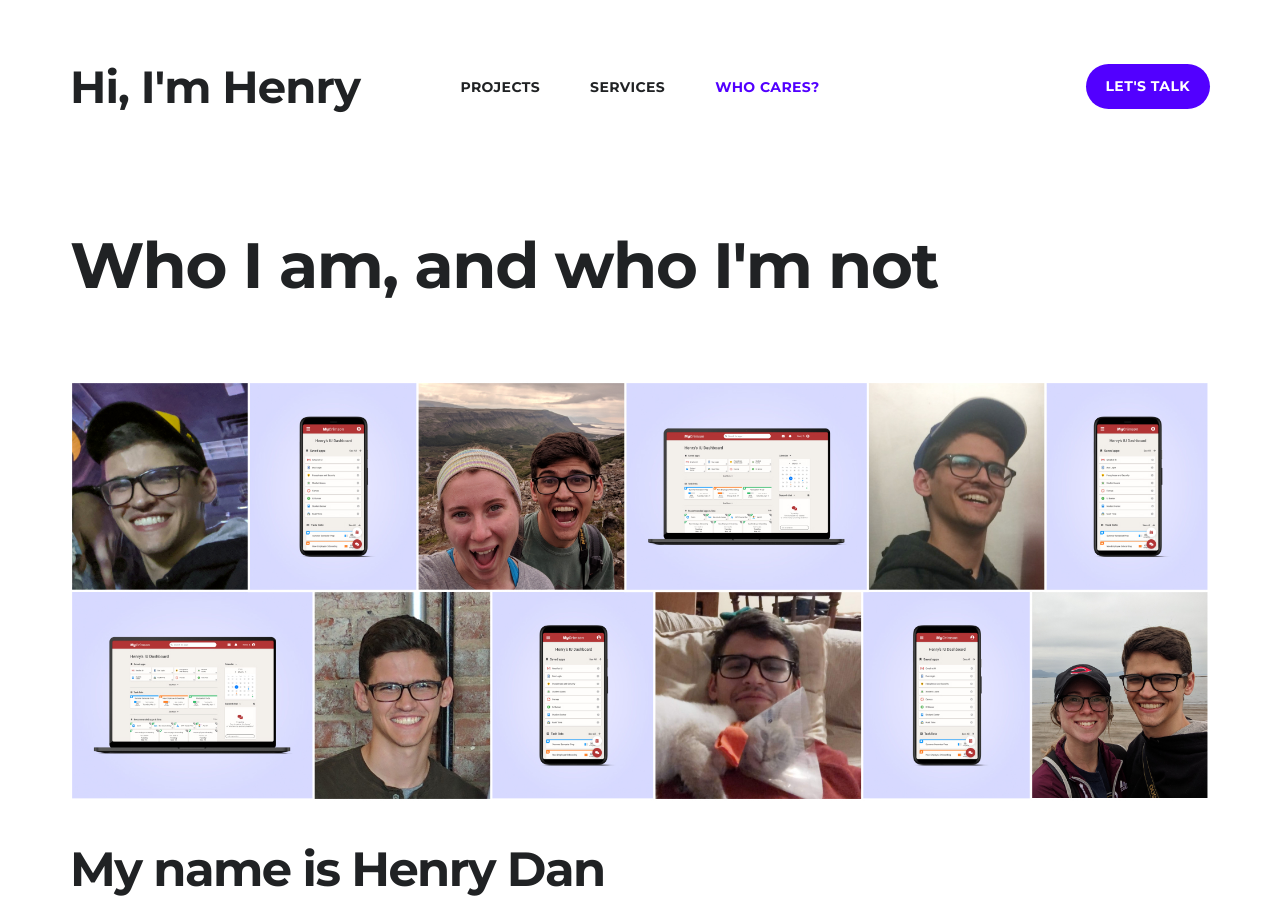
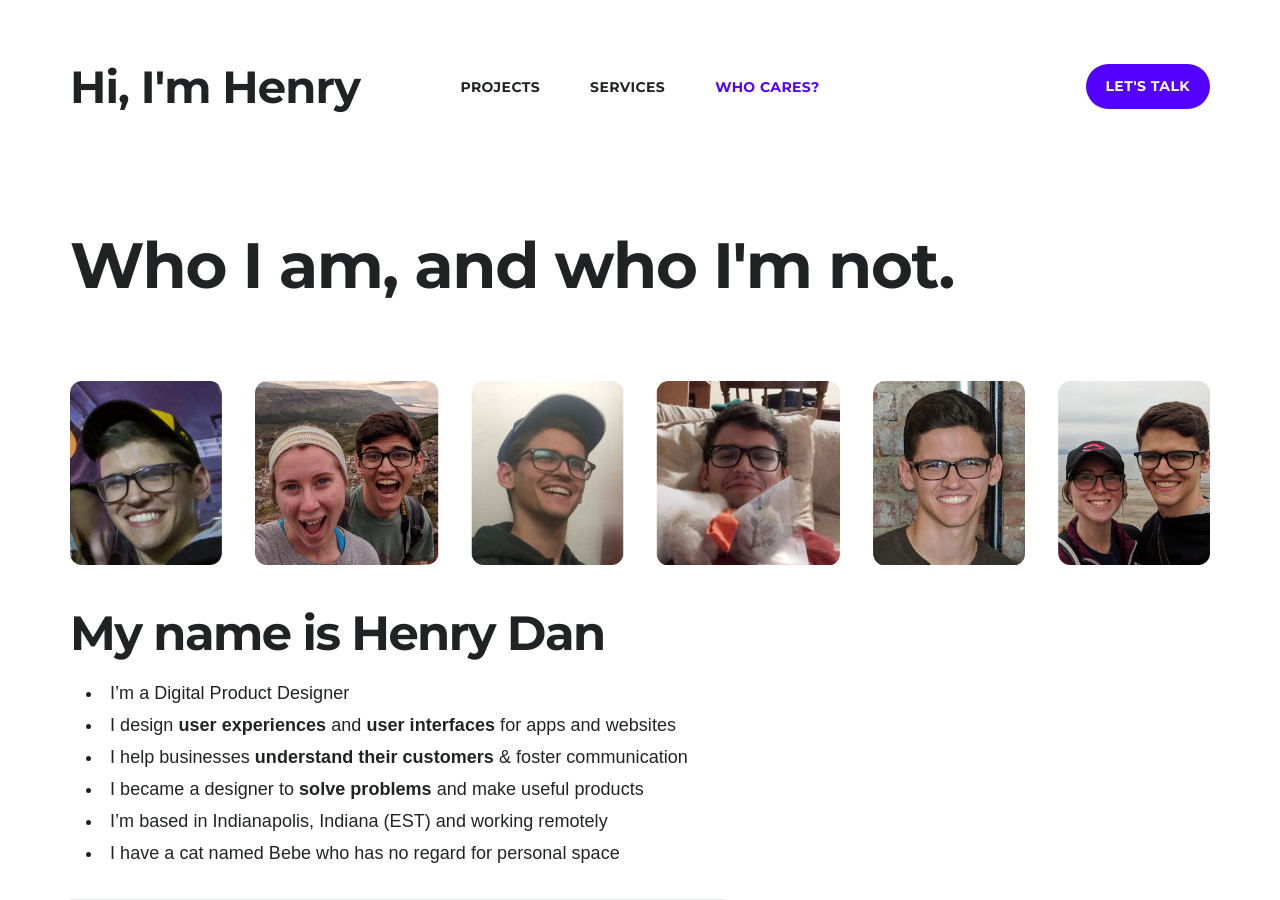
Before and after one commit to hdan-design/hdan-design.github.io, a Jekyll site: the page built from _pages/About.md, in a window 1280 px wide and 900 px high. Built offline with Jekyll 4.4.1, drawn with Linux system fonts in a browser that asks for light colours; nearby versions of some CDN libraries.

Commit message:
new about image

```diff
--- a/_pages/About.md
+++ b/_pages/About.md
@@ -1,7 +1,7 @@
 ---
-title: Who I am, and who I'm not
+title: Who I am, and who I'm not.
 ---
-![Me](/images/about/about7.jpg)
+![Me](/images/about/about9.jpg)
 
 ## My name is Henry Dan
 
```
Also changed, not shown: images/about/About4.jpg (deleted), images/about/About5.jpg (deleted), images/about/About6.jpg (deleted), images/about/about3.jpg (deleted), images/about/about7.jpg (deleted), images/about/about9.jpg (added), 2 other files.
